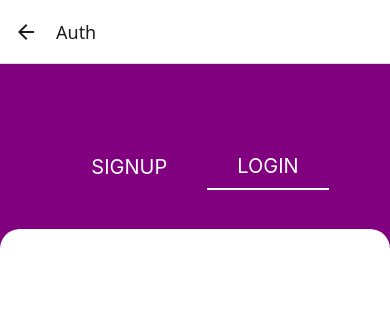
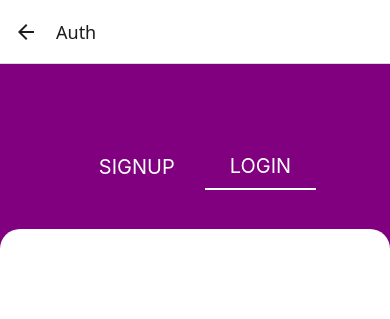
Before and after one commit to Hanan88/EduApp, a React Native app: screen /Auth in a window 390 px wide. Shown: the top 319 px of the page. Built offline with nearby package versions, Linux system fonts and the light colour scheme.

Commit message:
styles: enhance UI

```diff
--- a/src/components/ui/Button/index.tsx
+++ b/src/components/ui/Button/index.tsx
@@ -2,7 +2,6 @@ import { Pressable, Text, View, StyleSheet, ViewStyle, StyleProp } from 'react-n
 import { TextSize } from '../../types/TextSize';
 import { Color } from '../../types/Color';
 import { TextWeight } from '../../types/TextWeight';
-import { TextAlign } from '../../types/textAlign';
 
 type ButtonProps = {
     text: string;
@@ -14,11 +13,13 @@ type ButtonProps = {
     paddingHorizontal?: number;
     paddingVertical?: number;
     borderBottom?: boolean;
+    shadowColor?: Color;
+    elevation?: number;
     style?: StyleProp<ViewStyle>
     onPress: () => void;
 };
 
-export default function Button({ style, text, size, weight, color, backgroundColor, borderRadius, paddingHorizontal, paddingVertical, borderBottom, onPress }: ButtonProps): JSX.Element {
+export default function Button({ style, text, size, weight, color, backgroundColor, borderRadius, paddingHorizontal, paddingVertical, borderBottom, shadowColor, elevation, onPress }: ButtonProps): JSX.Element {
     // ----------------------------------------------------------------------------------------------------
     // MARK: States & Constants
     // ----------------------------------------------------------------------------------------------------
@@ -27,6 +28,7 @@ export default function Button({ style, text, size, weight, color, backgroundCol
             fontSize: size,
             color,
             fontWeight: weight,
+            textAlign: 'center',
         },
         button: {
             backgroundColor,
@@ -35,6 +37,8 @@ export default function Button({ style, text, size, weight, color, backgroundCol
             paddingVertical,
             borderBottomWidth: borderBottom ? 2 : 0,
             borderBottomColor: borderBottom ? color : 'transparent',
+            shadowColor,
+            elevation,
         },
     });
 
--- a/src/components/ui/VStack/index.tsx
+++ b/src/components/ui/VStack/index.tsx
@@ -1,4 +1,5 @@
 import { View, StyleSheet } from 'react-native';
+import { Color } from '../../types/Color';
 
 type VStackProps = {
     children: string | JSX.Element | JSX.Element[];
--- a/src/features/login/screens/AuthScreen.tsx
+++ b/src/features/login/screens/AuthScreen.tsx
@@ -32,12 +32,12 @@ export default function AuthScreen({ navigation }: { navigation: any }) {
     // ----------------------------------------------------------------------------------------------------
     return (
         <VStack flex={1}>
-            <HStack flex={1} gap={10} style={styles.hStack}>
+            <HStack flex={1} gap={5} style={styles.hStack}>
                 <Button
                     size={20}
                     weight='normal'
                     color='white'
-                    paddingHorizontal={30}
+                    paddingHorizontal={25}
                     paddingVertical={10}
                     onPress={() => { setIsLogin(false) }}
                     text='SIGNUP'
@@ -47,7 +47,7 @@ export default function AuthScreen({ navigation }: { navigation: any }) {
                     size={20}
                     weight='normal'
                     color='white'
-                    paddingHorizontal={30}
+                    paddingHorizontal={25}
                     paddingVertical={10}
                     onPress={() => { setIsLogin(true) }}
                     text='LOGIN'
```
